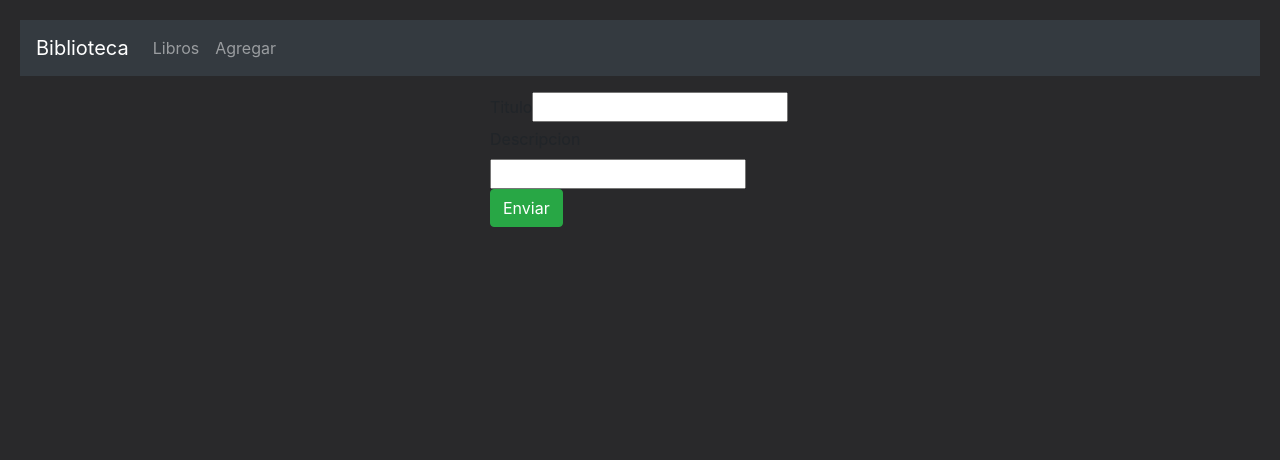
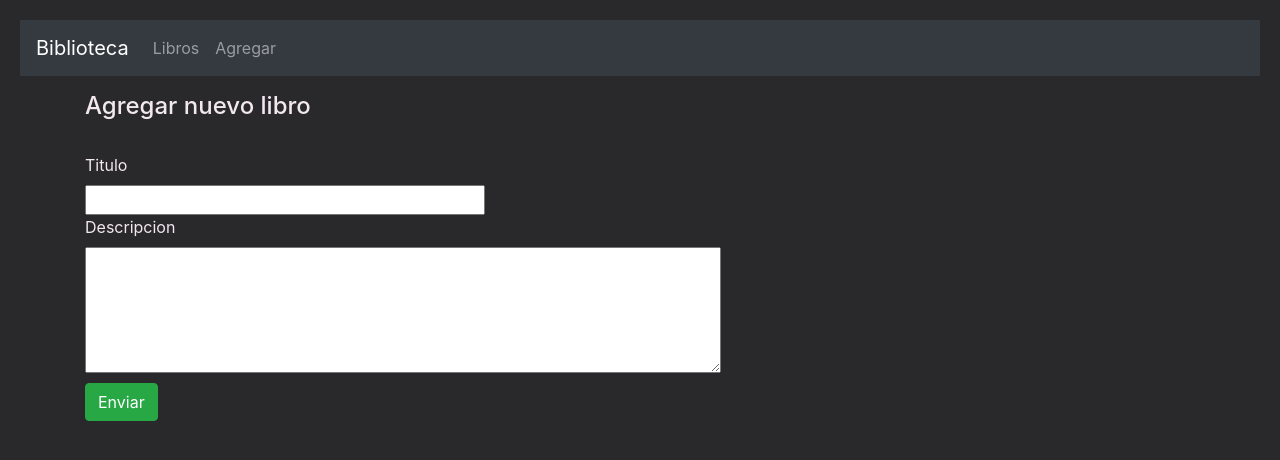
Before and after one commit to Majimmy/TrabajoBiblioteca, a Vue app in the folder frontend/: page /add in a window 1280 px wide. Shown: the top 460 px of the page. Built offline with nearby package versions, Linux system fonts and the light colour scheme.

Commit message:
Update AgregaLibro.vue

```diff
--- a/frontend/src/componentes/AgregaLibro.vue
+++ b/frontend/src/componentes/AgregaLibro.vue
@@ -3,14 +3,16 @@
     <div class="formaEnvio">
         <div v-if="!enviado">
             <div class="formaGrupo">
+                <h4>Agregar nuevo libro</h4><br />
                 <label for="titulo">Titulo</label>
                 <input type="text" class="formaControl" id="titulo"
                 required v-model="libro.titulo" name="titulo"/>
             </div>
             <div class="formaGrupo">
                 <label for="descripcion">Descripcion</label>
-                <input class="formaControl" id="descripcion"
-                required v-model="libro.descripcion" name="descripcion"/>
+                <textarea rows = "5" cols = "60" id="descripcion"
+                required v-model="libro.descripcion" name="descripcion">
+                </textarea>
             </div>
             <button @click="guardaLibro" class="btn btn-success">Enviar</button>
         </div>
@@ -63,6 +65,13 @@ export default {
 <style>
 .formaEnvio {
     max-width: 300px;
-    margin: auto;
+    margin: left;
+    color: rgb(242, 232, 238);
+}
+.formaControl{
+    width: 400px;
+}
+.btn{
+    margin: 4px 0px;
 }
 </style>
```
